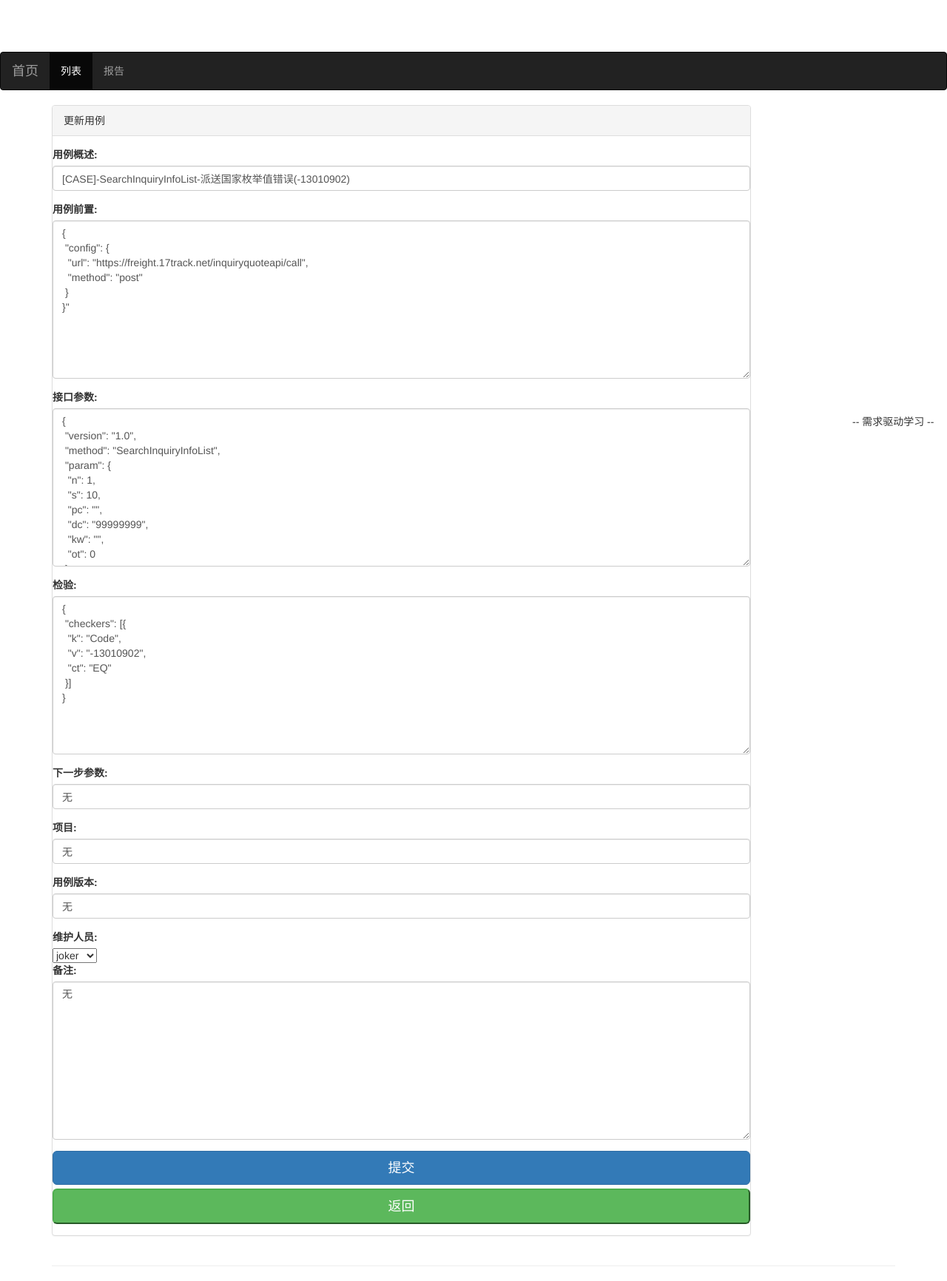
After one commit to ZZHH7890/TP, a Django app: template testPlatform/templates/tpTest/update_test_case.html in a window 1280 px wide. The commit adds this page. Shown: the whole page at 74% size. Run offline with Django 3.2, Linux system fonts and the light colour scheme; the template is opened without the code that fills it: values that come from a table or form of the project are taken from there, others are empty; data comes from the database, SQL or seed files in the repository; both versions use the stored data as it was after the commit; some libraries are stand-ins or nearby versions.

Commit message:
修改测试用例功能

```diff
--- a/testPlatform/templates/base.html
+++ b/testPlatform/templates/base.html
@@ -2,7 +2,7 @@
  * @Author: joker.zhang
  * @Date: 2020-07-02 15:26:37
  * @LastEditors: joker.zhang
- * @LastEditTime: 2020-07-09 14:04:32
+ * @LastEditTime: 2020-07-13 10:29:43
  * @Description: For Automation
 -->
 {% load staticfiles %}
@@ -23,30 +23,22 @@
 </head>
 
 <body>
-    <div class="row clearfix">
-        <div class="col-md-2 column">
-        </div>
-        <div class="col-md-6 column">
-            <ul class="nav nav-pills">
-                <li class="active">
-                    <a href="{% url 'home' %}">首页</a>
-                </li>
-                <li>
-                    <a href="{% url 'test_case_list' %}">列表</a>
-                </li>
-                <li class="disabled">
-                    <a href="#">报告</a>
-                </li>
-            </ul>
-            <div class="col-md-4 column">
+        <nav class="navbar navbar-inverse" role="navigation">
+            <div class="container-fluid">
+                <div class="navbar-header">
+                    <a class="navbar-brand" href="{% url 'home' %}">首页</a>
+                </div>
+                <div>
+                    <ul class="nav navbar-nav">
+                        <li class="active"><a href="{% url 'test_case_list' %}">列表</a></li>
+                        <li><a href="{% url 'test_case_list' %}">报告</a></li>
+                </div>
             </div>
-        </div>
-
+        </nav>
         {% block content %}{% endblock %}
         <hr>
         <p class="base-content">
             -- 需求驱动学习 --</p>
-
 </body>
 
 </html>
--- a/testPlatform/templates/tpTest/test_case_detail.html
+++ b/testPlatform/templates/tpTest/test_case_detail.html
@@ -2,7 +2,7 @@
  * @Author: joker.zhang
  * @Date: 2020-07-01 16:29:29
  * @LastEditors: joker.zhang
- * @LastEditTime: 2020-07-12 17:19:00
+ * @LastEditTime: 2020-07-13 11:26:27
  * @Description: For Automation
 -->
 {% extends 'base.html' %}
@@ -31,6 +31,7 @@
                 <li>接口参数：{{ test_case.TC_params}}</li>
                 <li>检验：{{ test_case.TC_checks}}</li>
                 <li>下一步参数：{{ test_case.TC_next_step}}</li>
+                <li>项目：{{ test_case.TC_project}}</li>
                 <li>用例版本：{{ test_case.TC_version}}</li>
                 <li>维护人员：{{ test_case.owner}}</li>
                 <li>创建时间：{{ test_case.created_time}}</li>
--- /dev/null
+++ b/testPlatform/templates/tpTest/update_test_case.html
@@ -0,0 +1,108 @@
+<!--
+ * @Author: joker.zhang
+ * @Date: 2020-07-08 11:47:40
+ * @LastEditors: joker.zhang
+ * @LastEditTime: 2020-07-13 14:53:56
+ * @Description: For Automation
+-->
+{% extends 'base.html' %}
+<!-- 页面标题 -->
+{% block title %}
+更新用例|自动化测试平台
+{% endblock %}
+{% block nav_test_case_active %}active{% endblock %}
+
+{% load staticfiles %}
+{% block header_extends %}
+<link rel="stylesheet" href="{% static 'test_case.css' %}">
+{% endblock %}
+
+<!-- 页面内容 -->
+{% block content %}
+
+<div class="container">
+    <div class="row">
+        <div class="col-xs-12 col-sm-8 col-md-9 col-lg-10">
+            <div class="panel panel-default">
+                <div class="panel-heading">更新用例</div>
+                <form role="form" action="update_action/" method="POST">
+                    <div class="form-group">
+                        <div>
+                            <input type="hidden" name="test_case_id" value="{{test_case.pk}}">
+                        </div>
+                    </div>
+                    <div class="form-group">
+                        <div>
+                            <label>用例概述:</label>
+                            <input type="text" class="form-control" maxlength="500" name="TC_name"
+                                value="{{ test_case.TC_name }}">
+                        </div>
+                    </div>
+                    <div class="form-group">
+                        <div>
+                            <label>用例前置:</label>
+                            <textarea cols="40" rows="10" class="form-control"
+                                name="TC_set_up">{{ test_case.TC_set_up }}"</textarea>
+                        </div>
+                    </div>
+                    <div class="form-group">
+                        <div>
+                            <label>接口参数:</label>
+                            <textarea cols="40" rows="10" class="form-control"
+                                name="TC_params">{{ test_case.TC_params }}></textarea>
+                        </div>
+                    </div>
+                    <div class="form-group">
+                        <div>
+                            <label>检验:</label>
+                            <textarea cols="40" rows="10" class="form-control"
+                                name="TC_checks">{{ test_case.TC_checks }}</textarea>
+                        </div>
+                    </div>
+                    <div class="form-group">
+                        <div>
+                            <label>下一步参数:</label>
+                            <input type="text" value="无" class="form-control" maxlength="200" name="TC_next_step"
+                                value="{{ test_case.TC_next_step}}">
+                        </div>
+                    </div>
+                    <div class="form-group">
+                        <div>
+                            <label>项目:</label>
+                            <input type="text" value="无" class="form-control" maxlength="50" name="TC_project"
+                                value="{{ test_case.TC_project}}">
+                        </div>
+                    </div>
+                    <div class="form-group">
+                        <div>
+                            <label>用例版本:</label>
+                            <input type="text" value="无" class="form-control" maxlength="50" name="TC_version"
+                                value="{{ test_case.TC_version}}">
+                        </div>
+                    </div>
+                    <div class="form-group">
+                        <div>
+                            <label>维护人员:</label>
+                            <div>
+                                <select name="owner">
+                                    <option value="1" selected="selected">joker</option>
+                                    <option value="2">yandy</option>
+                                </select>
+                            </div>
+                        </div>
+                        <div class="form-group">
+                            <div>
+                                <label>备注:</label>
+                                <textarea cols="40" rows="10" class="form-control"
+                                    name="TC_remark">{{ test_case.TC_remark}}</textarea>
+                            </div>
+                        </div>
+                        <button class=" btn btn-lg btn-primary btn-block" type="submit">提交</button>
+                        <button class="btn-block btn-success btn-lg text-center" onclick="history.back()">返回</button>
+                        {% csrf_token %}
+                </form>
+            </div>
+        </div>
+    </div>
+</div>
+{% endblock %}
--- a/testPlatform/tpTest/urls.py
+++ b/testPlatform/tpTest/urls.py
@@ -2,7 +2,7 @@
 @Author: joker.zhang
 @Date: 2020-06-23 14:30:15
 @LastEditors: joker.zhang
-@LastEditTime: 2020-07-12 23:11:13
+@LastEditTime: 2020-07-13 14:29:48
 @Description: For Automation
 '''
 
@@ -14,5 +14,7 @@ urlpatterns = [
     path('<int:test_case_pk>', views.test_case_detail, name='test_case_detail'),
     path('add_test_case/', views.add_form, name='add_form'),
     path('add_test_case/add_action/', views.add_action, name='add_action'),
+    path('test_case_list/update_form/', views.update_form, name='update_form'),
+    path('test_case_list/update_form/update_action/', views.update_action, name='update_action'),
     path('test_case_list/delete_action/', views.delete_action, name='delete_action'),
 ]
```
Also changed, not shown: testPlatform/templates/tpTest/test_case_list.html (+6 -5 lines), testPlatform/tpTest/views.py (+40 -13 lines), testPlatform/db.sqlite3.
